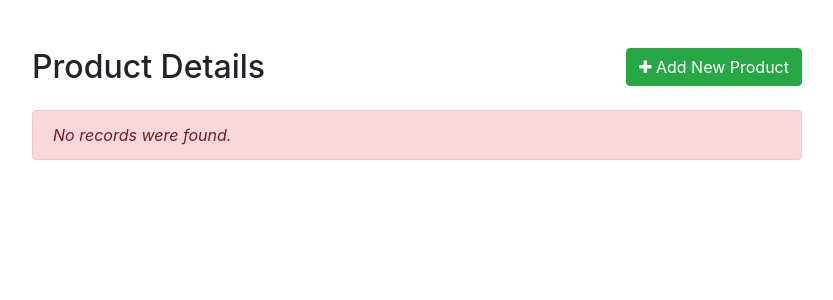
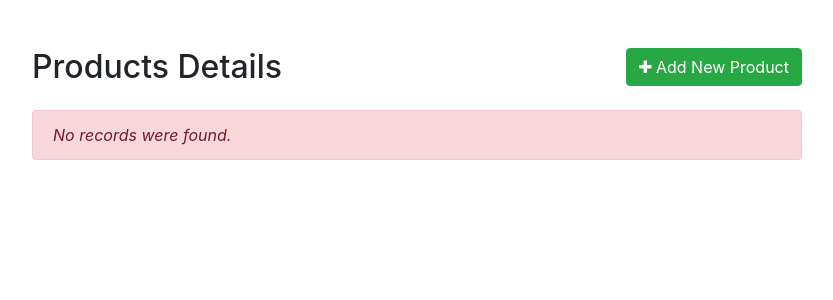
Before and after one commit to kristanrey/flores-pdo-crud, a PHP site: page / in a window 1280 px wide. Shown: the top 300 px of the page, without its empty margins (223-1056 px from the left). Run offline with PHP 8.4, Linux system fonts and the light colour scheme; data that the repository does not hold is empty.

Commit message:
added update

```diff
--- a/config.php
+++ b/config.php
@@ -1,17 +1,17 @@
 <?php
-/* Database credentials. Assuming you are running MySQL
-server with default setting (user 'root' with no password) */
+// Database credentials
 define('DB_SERVER', 'localhost');
 define('DB_USERNAME', 'root');
 define('DB_PASSWORD', '');
-define('DB_NAME', 'kristan');
+define('DB_NAME', 'tan');
 
-/* Attempt to connect to MySQL database */
-try{
+// Attempt to connect to the database
+try {
     $pdo = new PDO("mysql:host=" . DB_SERVER . ";dbname=" . DB_NAME, DB_USERNAME, DB_PASSWORD);
     // Set the PDO error mode to exception
     $pdo->setAttribute(PDO::ATTR_ERRMODE, PDO::ERRMODE_EXCEPTION);
-} catch(PDOException $e){
+} catch(PDOException $e) {
+    // If connection fails, display an error message and exit
     die("ERROR: Could not connect. " . $e->getMessage());
 }
 ?>
--- a/index.php
+++ b/index.php
@@ -2,7 +2,7 @@
 <html lang="en">
 <head>
     <meta charset="UTF-8">
-    <title>Dashboard</title>
+    <title>Products Dashboard</title>
     <link rel="stylesheet" href="https://stackpath.bootstrapcdn.com/bootstrap/4.5.2/css/bootstrap.min.css">
     <link rel="stylesheet" href="https://maxcdn.bootstrapcdn.com/font-awesome/4.7.0/css/font-awesome.min.css">
     <script src="https://code.jquery.com/jquery-3.5.1.min.js"></script>
@@ -10,11 +10,11 @@
     <script src="https://stackpath.bootstrapcdn.com/bootstrap/4.5.2/js/bootstrap.min.js"></script>
     <style>
         .wrapper{
-            width: 800px; /* Adjusted width */
+            width: 800px;
             margin: 0 auto;
         }
         table tr td:last-child{
-            width: 200px; /* Adjusted width */
+            width: 120px;
         }
     </style>
     <script>
@@ -29,7 +29,7 @@
             <div class="row">
                 <div class="col-md-12">
                     <div class="mt-5 mb-3 clearfix">
-                        <h2 class="pull-left">Product Details</h2>
+                        <h2 class="pull-left">Products Details</h2>
                         <a href="create.php" class="btn btn-success pull-right"><i class="fa fa-plus"></i> Add New Product</a>
                     </div>
                     <?php
@@ -57,7 +57,7 @@
                                 while($row = $result->fetch()){
                                     echo "<tr>";
                                         echo "<td>" . $row['product_id'] . "</td>";
-                                        echo "<td><img src='" . $row['product_thumbnail_link'] . "' width='50' height='50'></td>";
+                                        echo "<td><img src='" . $row['product_thumbnail_link'] . "' alt='thumbnail' style='max-width:100px; max-height:100px;'></td>";
                                         echo "<td>" . $row['product_name'] . "</td>";
                                         echo "<td>" . $row['product_description'] . "</td>";
                                         echo "<td>" . $row['product_retail_price'] . "</td>";
```
